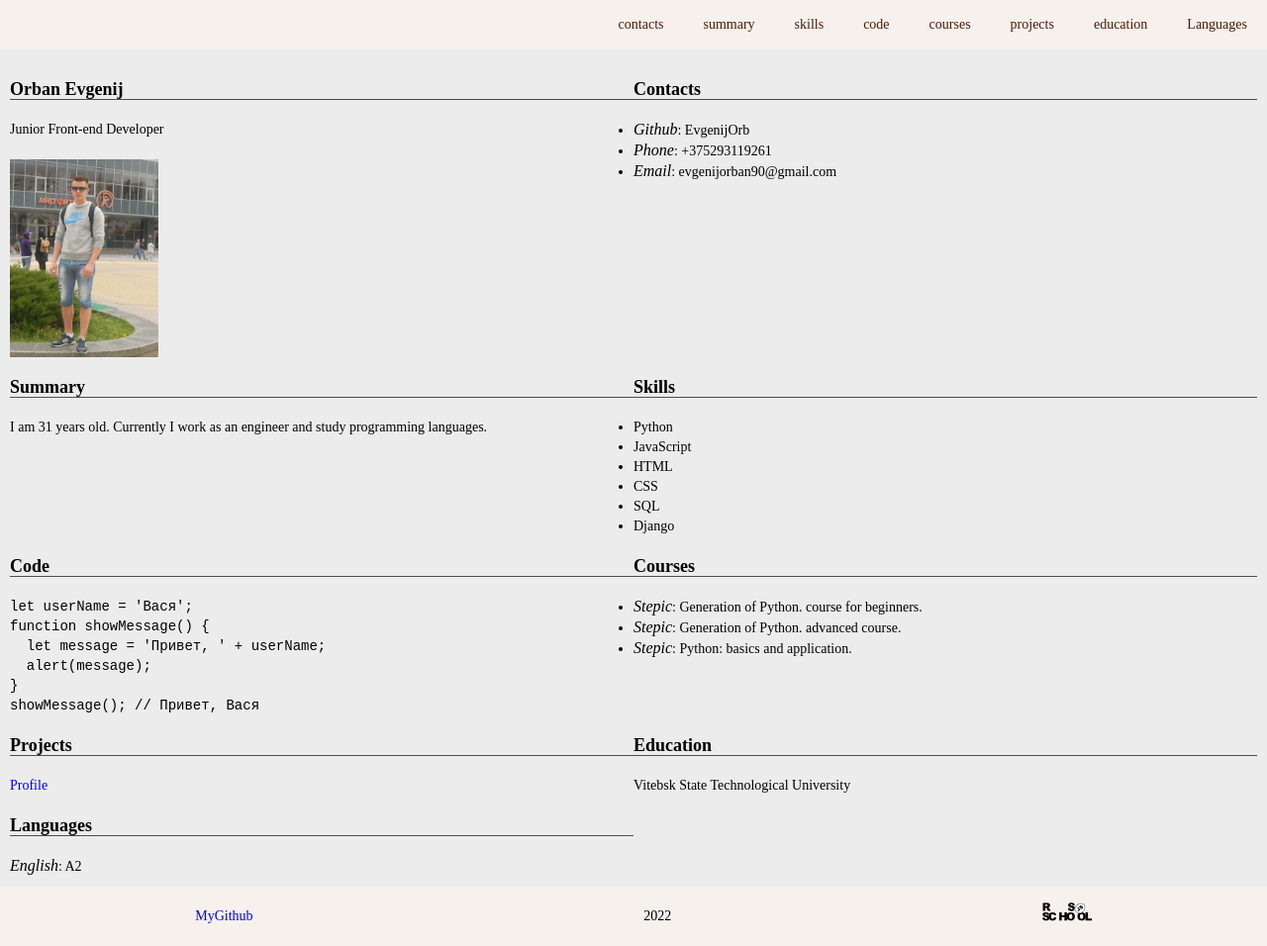
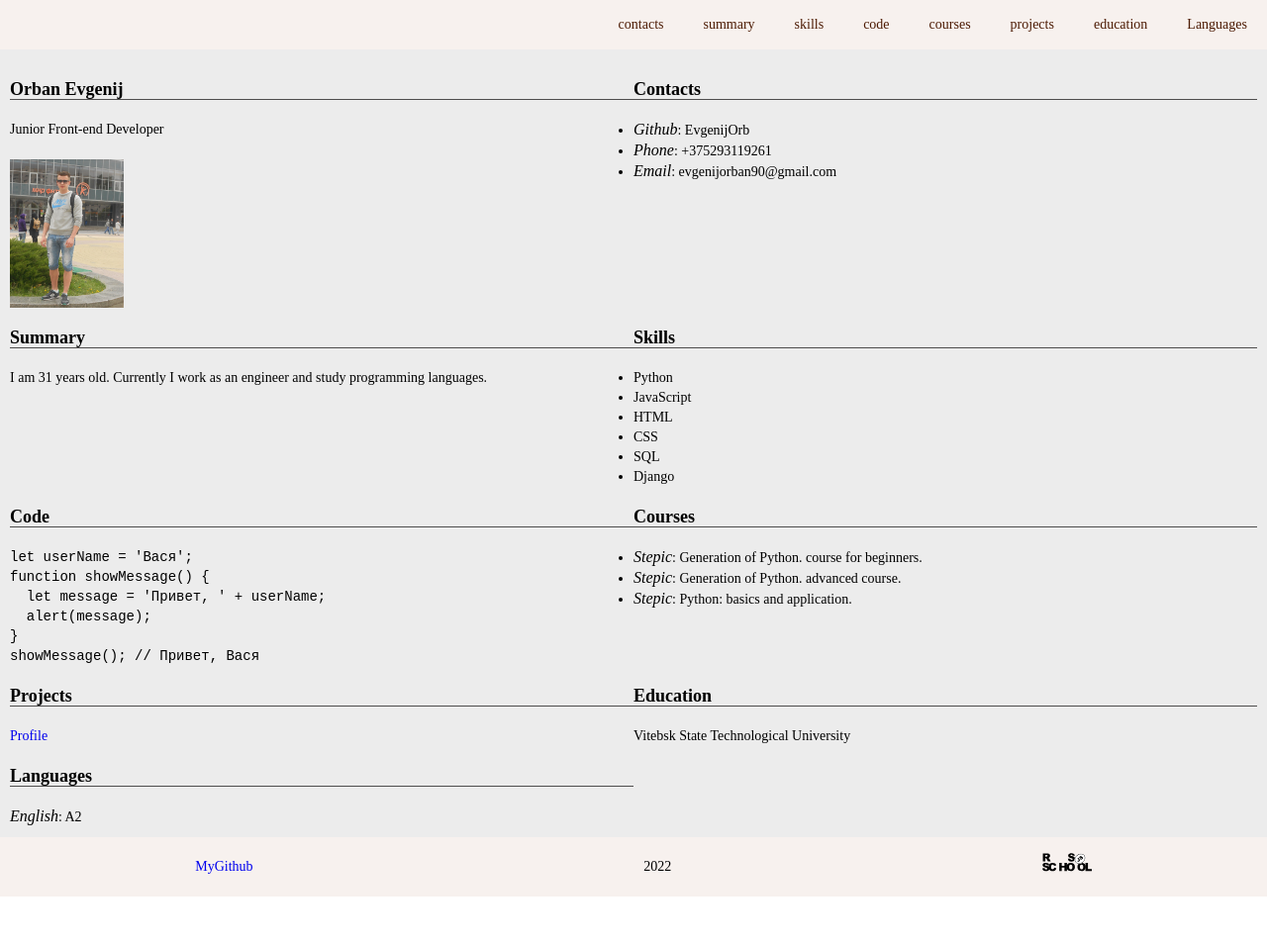
Before and after one commit to EvgenijOrb/rsschool-cv, a plain HTML site: page index.html in a window 1280 px wide. Shown: the whole page at 99% size. After the commit the page ends 906 px from the top, so only its background shows below. Drawn offline with Linux system fonts and the light colour scheme.

Commit message:
fix: made the page valid

```diff
--- a/index.html
+++ b/index.html
@@ -38,7 +38,7 @@
             <h1 class="section-title">Orban Evgenij</h1>
             <p>Junior Front-end Developer</p>
             <br>
-            <img src="./assets/img/zRyrIcOaEmI.jpg" alt="my_photo" width="150px" height="200px">
+            <img src="./assets/img/zRyrIcOaEmI.jpg" alt="my_photo" width="115" height="150">
          </section>
          <section id="contacts" class="section">
             <h2 class="section-title">Contacts</h2>
```
